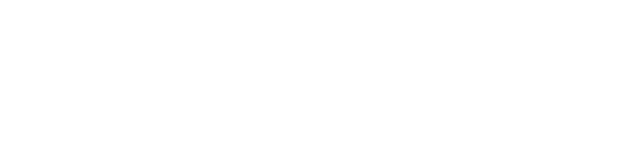
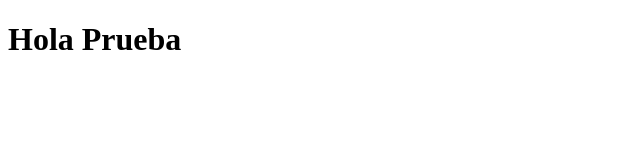
Before and after one commit to chilo3105/Ejemplo-pwa, a plain HTML site: page index.html in a window 1280 px wide. Shown: the whole page, without its empty margins (0-640 px from the left). Drawn offline with Linux system fonts and the light colour scheme.

Commit message:
Modificacion al index

```diff
--- a/index.html
+++ b/index.html
@@ -4,7 +4,9 @@
     <meta charset="UTF-8">
     <meta http-equiv="X-UA-Compatible" content="IE=edge">
     <meta name="viewport" content="width=device-width, initial-scale=1.0">
-    <title>Document</title>
+    <title>Ejemplo</title>
+
+    <h1>Hola Prueba</h1>
 </head>
 <body>
 
```
